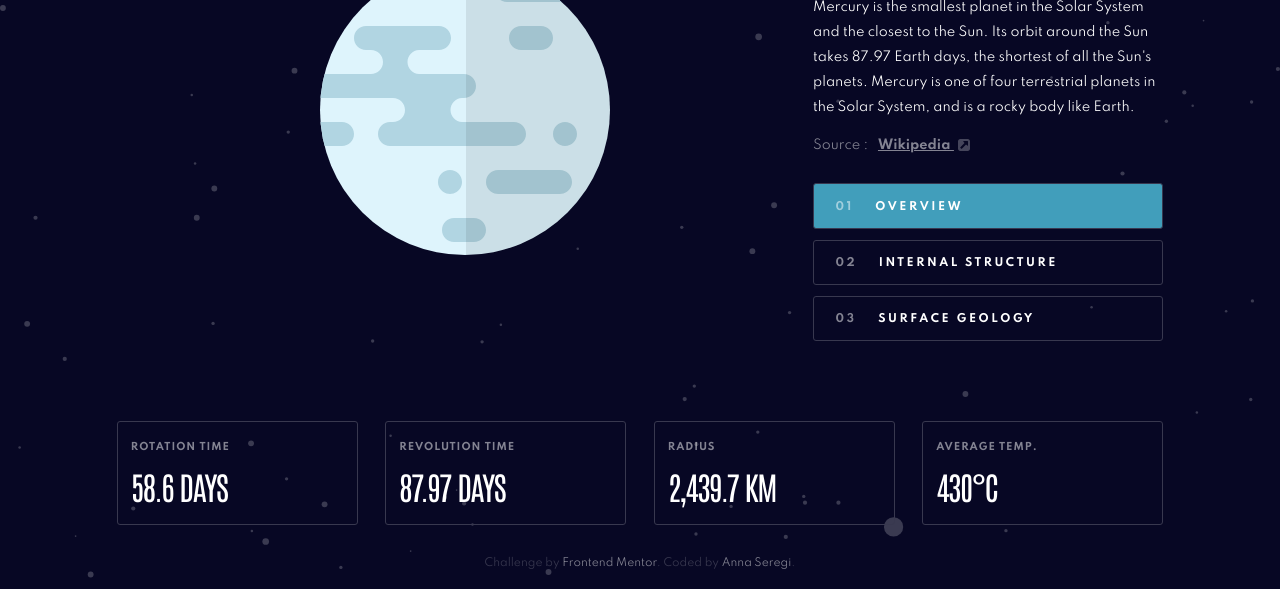
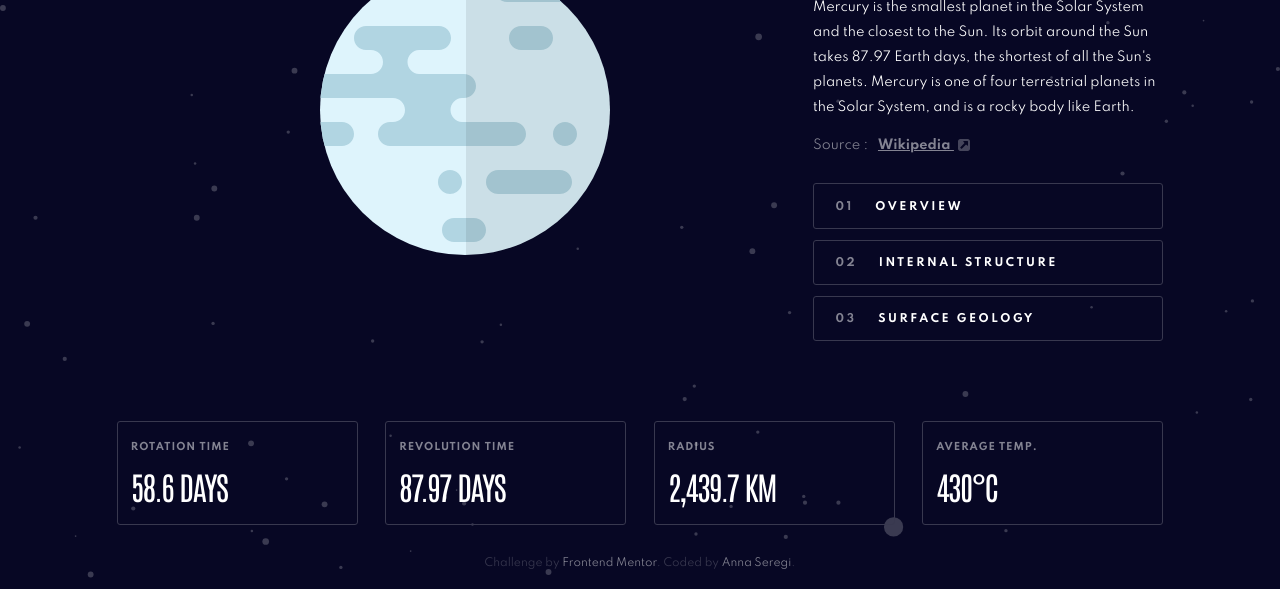
Before and after one commit to annacsillaxs/planets_v2, a website: page index.html in a window 1280 px wide. Shown: the part 321-910 px from the top of the page. Drawn offline with Linux system fonts and the light colour scheme; files whose address does not match are found by name.

Commit message:
btn--active bgclr modified in css

```diff
--- a/sass/_base.scss
+++ b/sass/_base.scss
@@ -171,7 +171,7 @@ li {
 }
 
 .btn--active {
-  background-color: $clr-mercury;
+  // background-color: $clr-mercury;
 
   @media (max-width: $mobile) {
     background-color: transparent;
```
Also changed, not shown: css/style.css.
